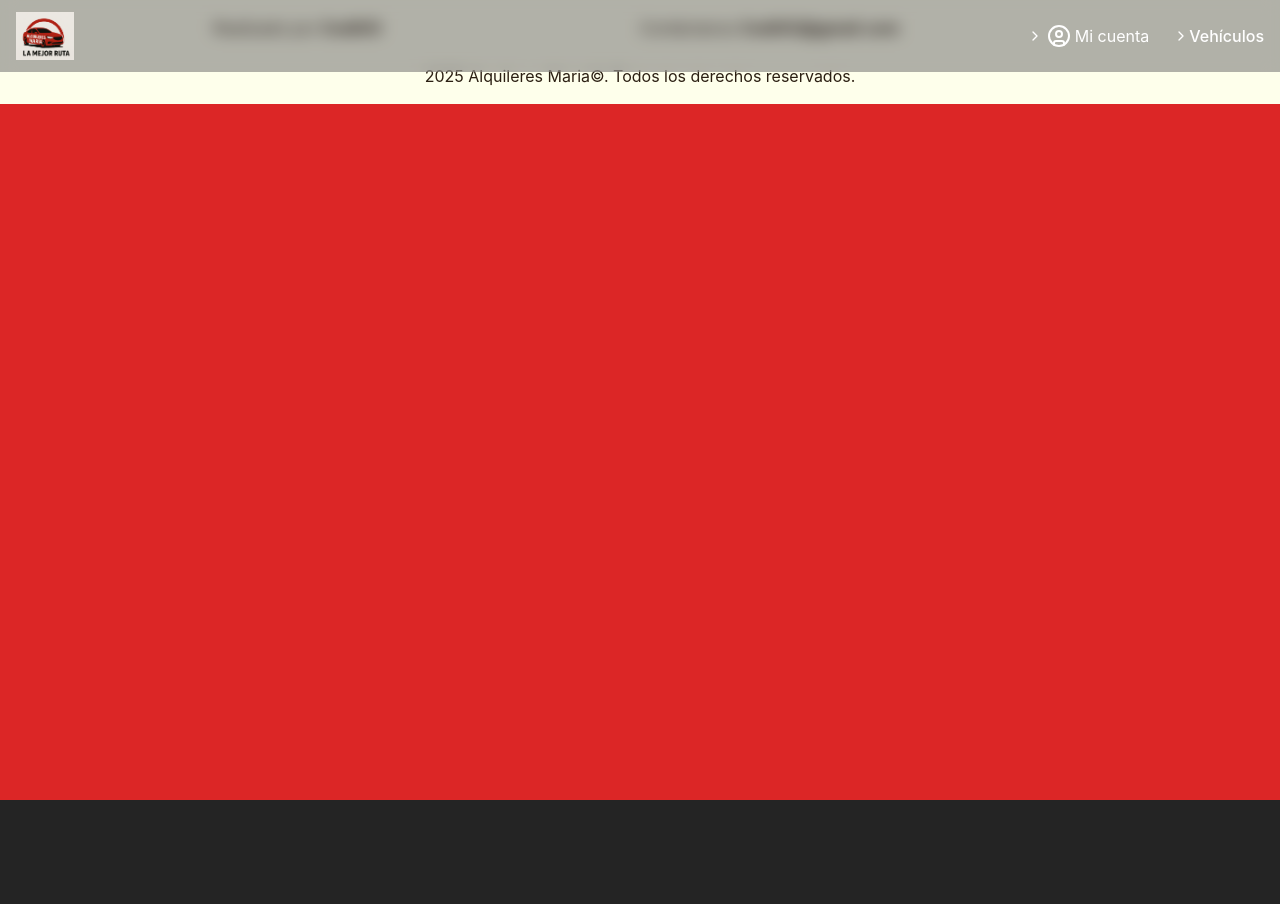
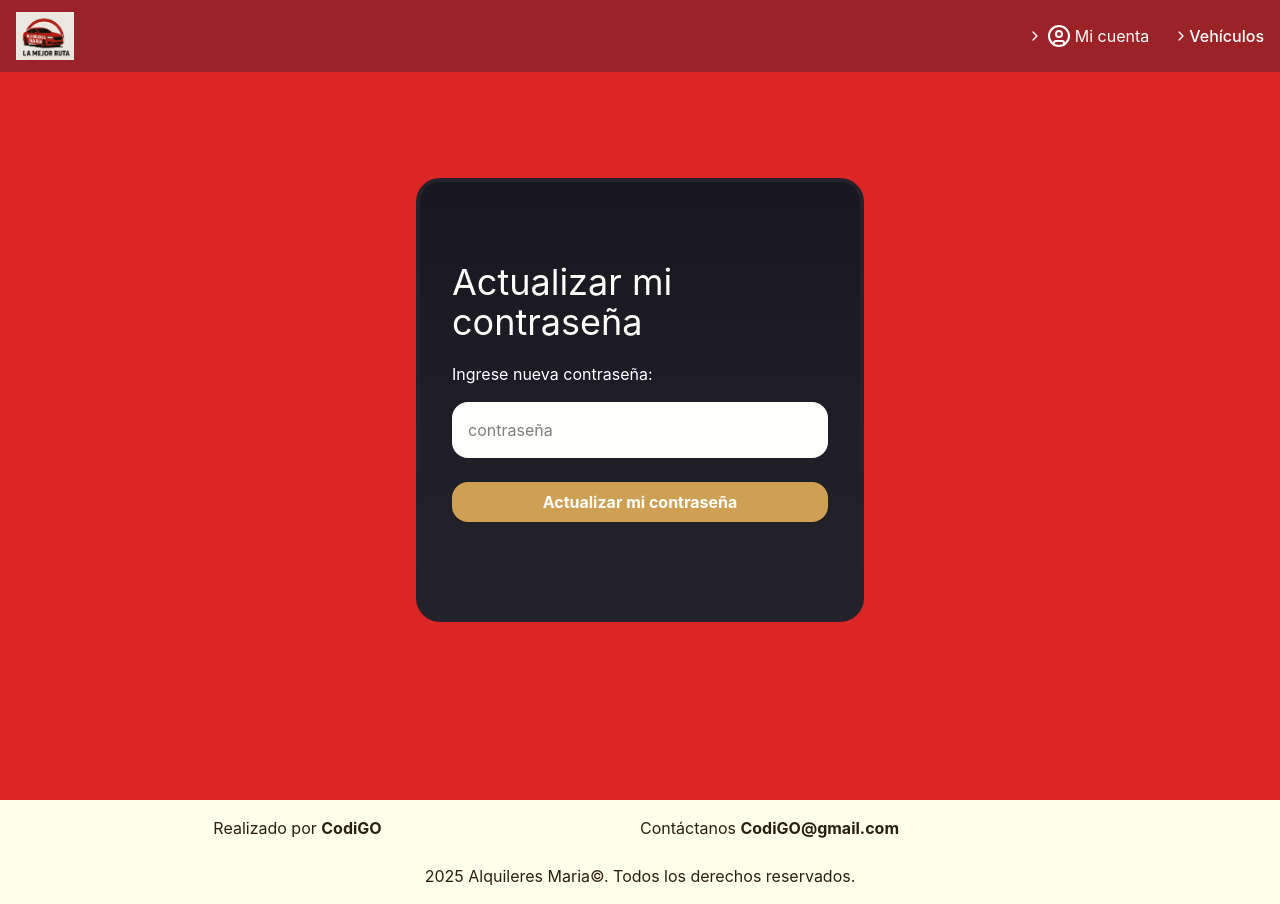
Before and after one commit to massimoparzanese/INGE2-2025, a React (Vite) app in the folder frontend/: page /newPassword in a window 1280 px wide. Before the commit the page ends 800 px from the top, so only its background shows below. Built offline with nearby package versions, Linux system fonts and the light colour scheme; no server answers.

Commit message:
empece el restaurar contrasenia

```diff
--- a/frontend/src/App.jsx
+++ b/frontend/src/App.jsx
@@ -12,6 +12,7 @@ import AdminCatalogoVehiculos from "./pages/adminVehicles/AdminCatalogoVehiculos
 import ResetPasswordPage from "./pages/ResetPasswordPage.jsx";
 import EditarVehiculoFormWrapper from "./pages/adminVehicles/EditarVehiculoFormWrapper.jsx";
 import Verification from "./components/Verification.jsx";
+import UpdatePsw from "./pages/UpdatePsw";
 
 
 export default function App() {
@@ -33,6 +34,7 @@ export default function App() {
           <Route path="/admin/catalogoVehiculos" element={<AdminCatalogoVehiculos/>}/>
           <Route path="/resetPassword" element={<ResetPasswordPage/>}/>
           <Route path="/admin/editar-vehiculo/:patente" element={<EditarVehiculoFormWrapper />} />
+          <Route path="/newPassword" element={<UpdatePsw/>}/>
         </Routes>
         <Footer/>
        </AuthContextProvider>
--- a/frontend/src/context/AuthContext.jsx
+++ b/frontend/src/context/AuthContext.jsx
@@ -6,6 +6,7 @@ export default function AuthContextProvider({ children }) {
   const [isLoading, setIsLoading] = useState(true); // Nuevo estado de carga
   const [role, setRole] = useState("");
   const [user, setUser] = useState(null);
+  const [auxUser, setAuxUser] = useState(null);
   useEffect(() => {
     const TOKEN_EXPIRATION_TIME = 60 * 60 * 1000; // 50 minutos en ms
     const TIME_FOR_VERIFY = 10 * 60 * 1000;
@@ -60,7 +61,7 @@ export default function AuthContextProvider({ children }) {
 
 
   return (
-    <AuthContext.Provider value={{ isAuthenticated, setIsAuthenticated, isLoading, role, setRole, user, setUser }}>
+    <AuthContext.Provider value={{ isAuthenticated, setIsAuthenticated, isLoading, role, setRole, user, setUser, auxUser, setAuxUser }}>
       {children}
     </AuthContext.Provider>
   );
--- a/frontend/src/pages/ResetPasswordPage.jsx
+++ b/frontend/src/pages/ResetPasswordPage.jsx
@@ -1,17 +1,17 @@
 import { useState } from "react";
+import { useContext } from "react";
+import { AuthContext } from '../context/AuthContextFunct';
 
 export default function ResetPasswordPage (){
     const [username, setUsername] = useState('');
     const [error, setError] = useState('');
     const [mensaje, setMensaje] = useState('');
-
+    const {setAuxUser} = useContext(AuthContext);
 
     const handleSubmit = async (e) => {
             e.preventDefault();
             setMensaje('');
             setError('');
-
-            try {
             const response = await fetch('http://localhost:3001/acceso/verificar-email', {
                 method: 'POST',
                 headers: {
@@ -20,14 +20,14 @@ export default function ResetPasswordPage (){
                 credentials: 'include', // Para enviar y recibir cookies
                 body: JSON.stringify({ email: username}),
             });
-            if(!response.ok){
-                throw new Error(response.error)
-            }
-            const data = response.json();
-            setMensaje(data)
-            console.log(mensaje)
-            }catch(err){
-                console.log(err);
+            const data = await response.json();
+            console.log(data)
+            if(!response.ok && data.status > 400 ){
+                setError('Error en la verificacion del usuario')
+                setMensaje(data.error)
+            } else {
+                sessionStorage.setItem('email', username);
+                setMensaje(data.message)
             }
     }
 
@@ -38,6 +38,13 @@ export default function ResetPasswordPage (){
             <form className="mt-5 mx-auto" onSubmit={handleSubmit}>
             <label htmlFor="Email"className="text-white">Email</label>
             <input required className="w-full bg-[#FEFFFB] border-none p-4 rounded-2xl mt-4 shadow-blog-main border-transparent focus:outline-none focus:border-[#12B1D1]" type="email" name="email" id="email" onChange={(e) => setUsername(e.target.value)} placeholder="E-mail" />
+
+            {error !== '' ? (
+            <p className="text-red-500 text-sm mt-4 mb-6">{error}</p>
+            ) : (
+            <p className="text-green-500 text-sm mt-4 mb-6">{mensaje}</p>
+            )}
+
             <button type="submit" className="w-full bg-[#CDA053] text-[#FEFFFB] cursor-pointer font-bold py-2 px-4 rounded-2xl">
                     Recuperar mi contraseña
             </button>
--- /dev/null
+++ b/frontend/src/pages/UpdatePsw.jsx
@@ -0,0 +1,70 @@
+import { useState, useEffect } from "react";
+import { useContext } from "react";
+import { AuthContext } from '../context/AuthContextFunct';
+import { useNavigate } from 'react-router-dom';
+
+export default function ResetPasswordPage (){
+    const [password, setPassword] = useState('');
+    const [error, setError] = useState('');
+    const [mensaje, setMensaje] = useState('');
+    const {auxUser, setAuxUser} = useContext(AuthContext);
+    const navigate = useNavigate();
+
+    const handleSubmit = async (e) => {
+            e.preventDefault();
+            setMensaje('');
+            setError('');
+
+            try {
+            const response = await fetch('http://localhost:3001/acceso/actualizar-email', {
+                method: 'POST',
+                headers: {
+                'Content-Type': 'application/json',
+                },
+                credentials: 'include', // Para enviar y recibir cookies
+                body: JSON.stringify({ user: sessionStorage.getItem('email') , password}),
+            });
+            const data = await response.json();
+            if(!response.ok && data.status < 400){
+                setError(response.message);
+            }
+            else{
+                sessionStorage.removeItem('email');
+                setMensaje(data)
+                setAuxUser(null)
+                console.log(mensaje)
+                navigate('/login');
+            }
+
+            }catch(err){
+                console.log(err);
+            }
+    }
+    useEffect(() => {
+        console.log(sessionStorage.getItem('email'))
+      }, []);
+    return (
+        <section className="min-h-screen bg-cover bg-center flex flex-col items-center justify-center px-4">
+        <div className="max-w-md bg-gradient-to-t from-[#24222B] to-[#19171e] rounded-3xl p-8 pt-20 border-4 border-[#24222B] shadow-blog-main m-5 mx-auto">
+           <h1 className="text-left text-[#FEFFFB] font-poppins text-4xl">Actualizar mi contraseña</h1>
+            <form className="mt-5 mx-auto" onSubmit={handleSubmit}>
+            <label htmlFor="password"className="text-white">Ingrese nueva contraseña:</label>
+            <input required className="w-full bg-[#FEFFFB] border-none p-4 rounded-2xl mt-4 shadow-blog-main border-transparent focus:outline-none focus:border-[#12B1D1]" type="password" name="password" id="password" onChange={(e) => setPassword(e.target.value)} placeholder="contraseña" />
+
+            {error !== '' ? (
+            <p className="text-red-500 text-sm mt-4 mb-6">{error}</p>
+            ) : (
+            <p className="text-green-500 text-sm mt-4 mb-6">{mensaje}</p>
+            )}
+
+            <button type="submit" className="w-full bg-[#CDA053] text-[#FEFFFB] cursor-pointer font-bold py-2 px-4 rounded-2xl">
+                    Actualizar mi contraseña
+            </button>
+            </form>
+            <div className="mt-16">
+
+            </div>
+        </div>
+        </section>
+    )
+}
```
Also changed, not shown: 2 other files (tests, documents, lock files or other folders).
